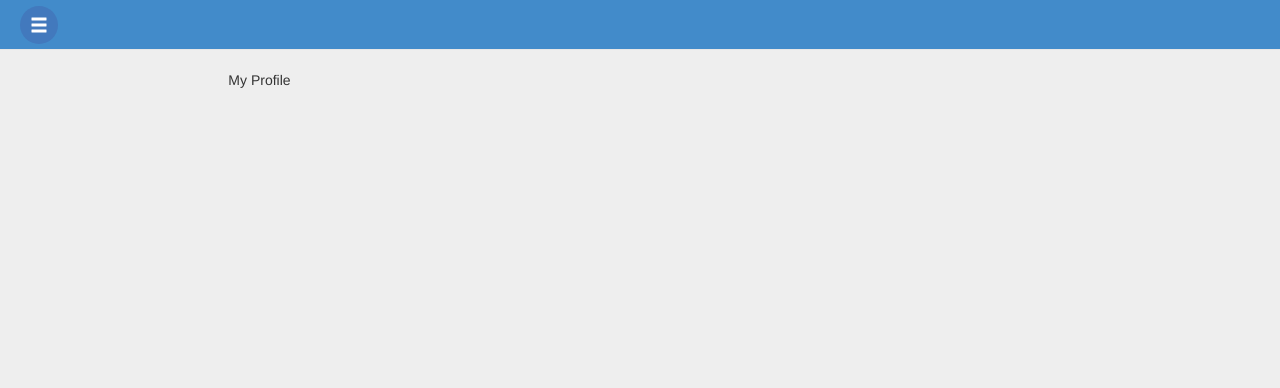
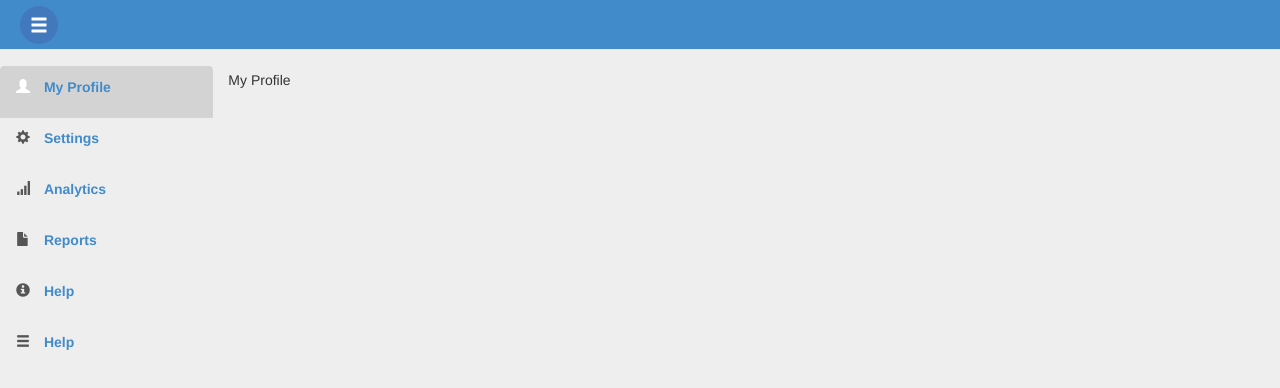
Before and after one commit to abhisekdg/User-Management-Tool, a website: page client/index.html in a window 1280 px wide. Drawn offline with nearby package versions, Linux system fonts and the light colour scheme.

Commit message:
typo error fix for css class

```diff
--- a/client/index.html
+++ b/client/index.html
@@ -25,7 +25,7 @@
 
 <div class="container-fluid">
   <div class="row">
-    <div class="col-sm-3 col-md-2 sidebar .sidebar-active">
+    <div class="col-sm-3 col-md-2 sidebar sidebar-active">
         <div class="list-group">
           <a href="#" class="list-group-item active list-group-umt">
           <span class="glyphicon glyphicon-user" aria-hidden="true"></span>
```
